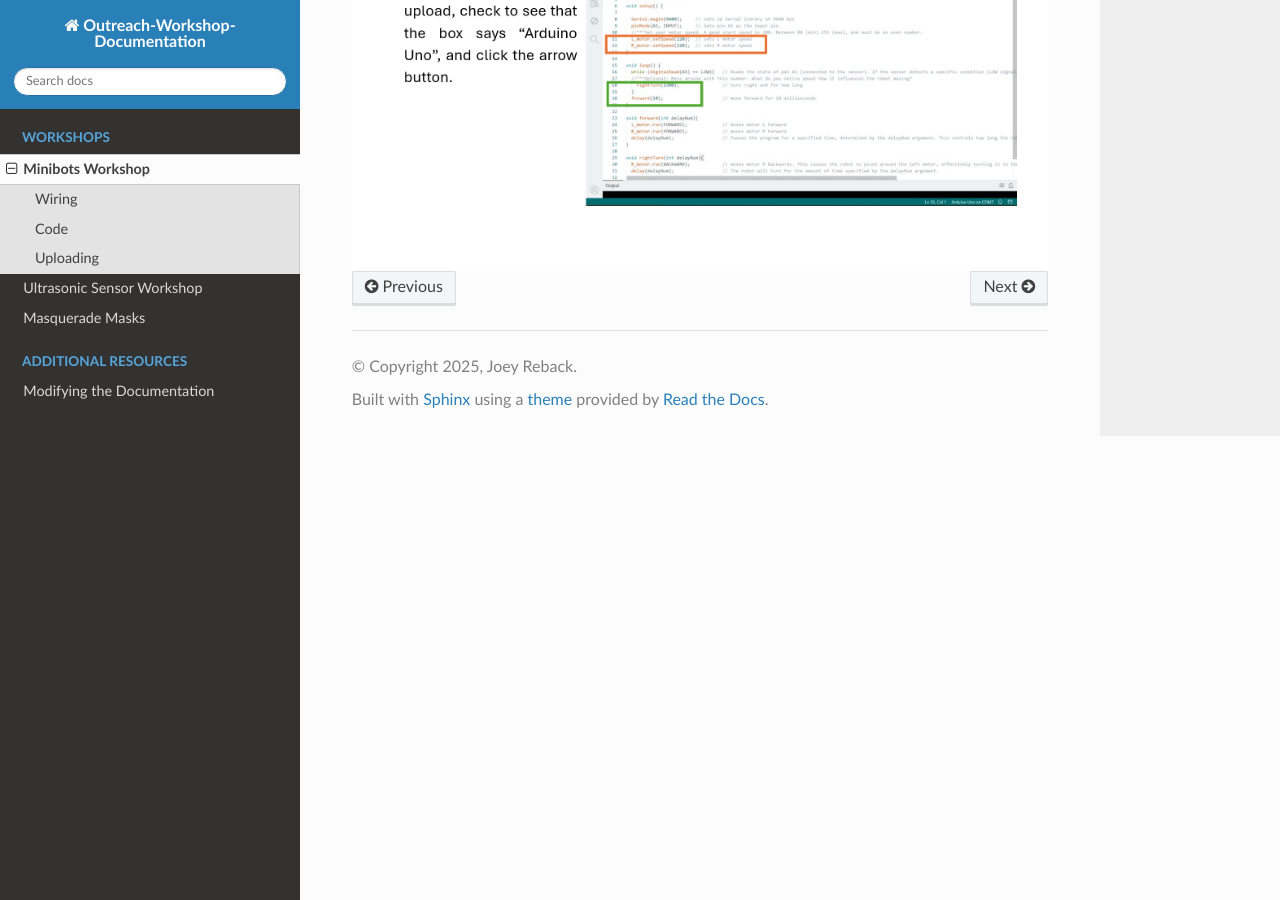
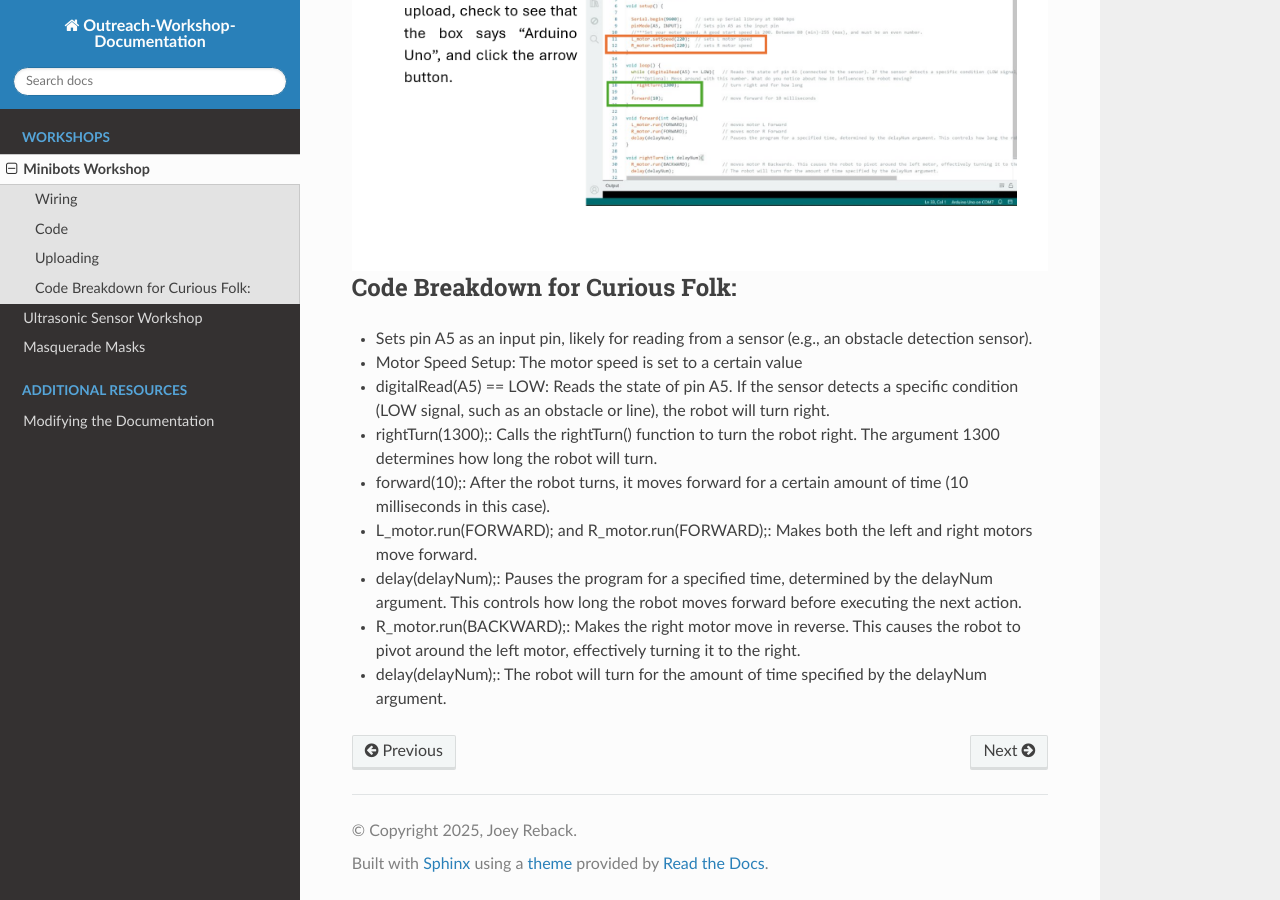
Before and after one commit to CSU-ECE-Outreach/Outreach-Workshop-Documentation, a Sphinx documentation site: the page built from docs/minibots.rst, in a window 1280 px wide and 900 px high, scrolled down 1735 px. Built offline with Sphinx 7.4.7 and the Read the Docs theme 3.1.0, drawn with Linux system fonts in a browser that asks for light colours.

Commit message:
Quick changes

```diff
--- a/docs/minibots.rst
+++ b/docs/minibots.rst
@@ -50,3 +50,16 @@ Uploading
 .. figure :: images-minibots/minibots-insts-2.png
         :alt: Uploading to the minibots
         :align: center
+
+
+Code Breakdown for Curious Folk:
+----------------------------------
+* Sets pin A5 as an input pin, likely for reading from a sensor (e.g., an obstacle detection sensor).
+* Motor Speed Setup: The motor speed is set to a certain value
+* digitalRead(A5) == LOW: Reads the state of pin A5. If the sensor detects a specific condition (LOW signal, such as an obstacle or line), the robot will turn right.
+* rightTurn(1300);: Calls the rightTurn() function to turn the robot right. The argument 1300 determines how long the robot will turn.
+* forward(10);: After the robot turns, it moves forward for a certain amount of time (10 milliseconds in this case).
+* L_motor.run(FORWARD); and R_motor.run(FORWARD);: Makes both the left and right motors move forward.
+* delay(delayNum);: Pauses the program for a specified time, determined by the delayNum argument. This controls how long the robot moves forward before executing the next action.
+* R_motor.run(BACKWARD);: Makes the right motor move in reverse. This causes the robot to pivot around the left motor, effectively turning it to the right.
+* delay(delayNum);: The robot will turn for the amount of time specified by the delayNum argument.
```
